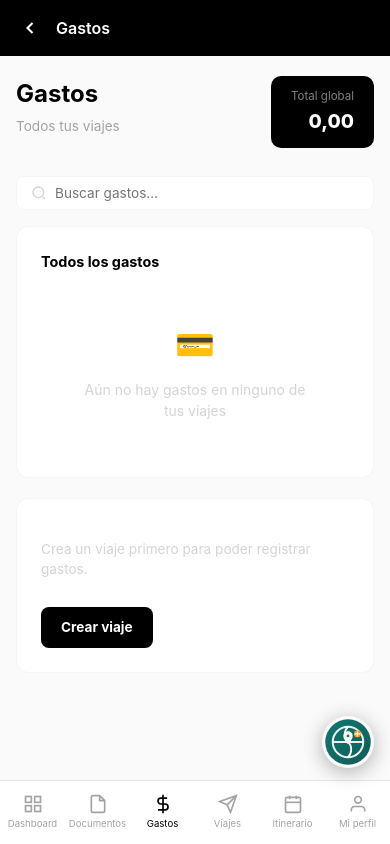
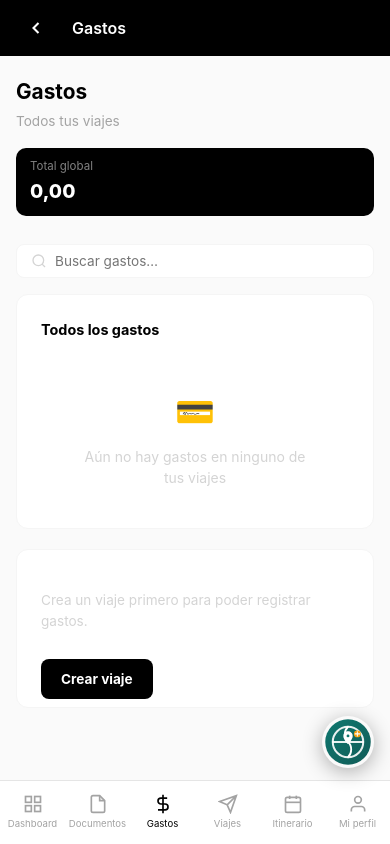
Before and after one commit to GonzaloGarcia10/Poketrip, a Django app: page /trips/expenses/ in a window 390 px wide. Run offline with Django 4.2, Linux system fonts and the light colour scheme; the visitor is signed in with stand-in values (Sample User, id 1); data comes from the database, SQL or seed files in the repository; data that the repository does not hold is empty.

Commit message:
fix(css): improve trip card contrast and badge font size

```diff
--- a/static/css/global.css
+++ b/static/css/global.css
@@ -634,12 +634,12 @@ img { display: block; max-width: 100%; }
 
 .trip-card__destination {
     font-size: 0.8rem;
-    color: rgba(255,255,255,0.6);
+    color: rgba(255,255,255,0.85);
 }
 
 .trip-card__dates {
     font-size: 0.72rem;
-    color: rgba(255,255,255,0.45);
+    color: rgba(255,255,255,0.75);
     margin-top: 2px;
 }
 
@@ -647,9 +647,9 @@ img { display: block; max-width: 100%; }
     position: absolute;
     top: 14px;
     right: 14px;
-    padding: 2px 8px;
+    padding: 3px 8px;
     border-radius: 4px;
-    font-size: 0.65rem;
+    font-size: 0.72rem;
     font-weight: 600;
     letter-spacing: 0.03em;
 }
@@ -1393,3 +1393,96 @@ img { display: block; max-width: 100%; }
 .iday__add-btn::-webkit-details-marker { display: none; }
 
 .iday__form { margin-top: 12px; padding: 16px; background: var(--gray-50); border-radius: 8px; }
+
+/* ── Helper: 2-column form grid that collapses on mobile ── */
+.form-grid-2col {
+    display: grid;
+    grid-template-columns: 1fr 1fr;
+    gap: 14px;
+}
+@media (max-width: 600px) {
+    .form-grid-2col { grid-template-columns: 1fr; }
+}
+
+/* ────────────────────────────────────────────────────────────
+   Mobile responsive — additional tweaks (≤768px y ≤480px)
+   ──────────────────────────────────────────────────────────── */
+@media (max-width: 768px) {
+    /* Header de detalle de viaje: apilar título y acciones */
+    .trip-detail__header {
+        flex-direction: column;
+        align-items: flex-start;
+        gap: 12px;
+    }
+    .trip-detail__title { font-size: 1.35rem; }
+    .trip-detail__actions { width: 100%; flex-wrap: wrap; }
+
+    /* Secciones del detalle a una columna */
+    .trip-sections { grid-template-columns: 1fr; }
+
+    /* Page header: permitir wrap del botón "Nuevo" */
+    .page-header { flex-wrap: wrap; gap: 12px; }
+    .page-heading { font-size: 1.3rem; }
+
+    /* Tap targets accesibles */
+    .doc-action {
+        width: 40px;
+        height: 40px;
+    }
+    .back-btn {
+        padding: 10px;
+        min-width: 44px;
+        min-height: 44px;
+    }
+    .preview-modal__close {
+        padding: 10px;
+        min-width: 40px;
+        min-height: 40px;
+    }
+    .ia-chat__img-btn { width: 40px; height: 40px; }
+
+    /* Top-bar: evitar desbordamiento del título */
+    .page-title-mobile {
+        overflow: hidden;
+        text-overflow: ellipsis;
+        white-space: nowrap;
+        min-width: 0;
+        flex: 1;
+    }
+
+    /* Modal del chatbot IA: bottom-sheet en móvil */
+    .ia-chat__box {
+        max-width: 100% !important;
+        width: 100%;
+        height: 90vh;
+        max-height: 90vh;
+        border-radius: 16px 16px 0 0;
+    }
+
+    /* Padding bottom para que el último ítem no quede tras el bottom-nav */
+    .trips-grid,
+    .docs-section,
+    .expenses-list { padding-bottom: 8px; }
+}
+
+@media (max-width: 480px) {
+    /* Cabecera del chat IA: select de viaje a ancho completo */
+    .ia-chat__header { flex-wrap: wrap; gap: 8px; }
+    #ia-trip-select { width: 100%; max-width: 100% !important; }
+
+    /* Total de gastos: ancho completo en móviles muy pequeños */
+    .expenses-total {
+        width: 100%;
+        text-align: left;
+        padding: 10px 14px;
+    }
+
+    /* Auth panel: menos padding lateral en móviles muy pequeños */
+    .auth-panel { padding: 0 16px !important; }
+}
+
+/* Botón limpiar adjunto del chatbot: tap target mínimo */
+.ia-attach-preview__clear {
+    width: 32px;
+    height: 32px;
+}
```
